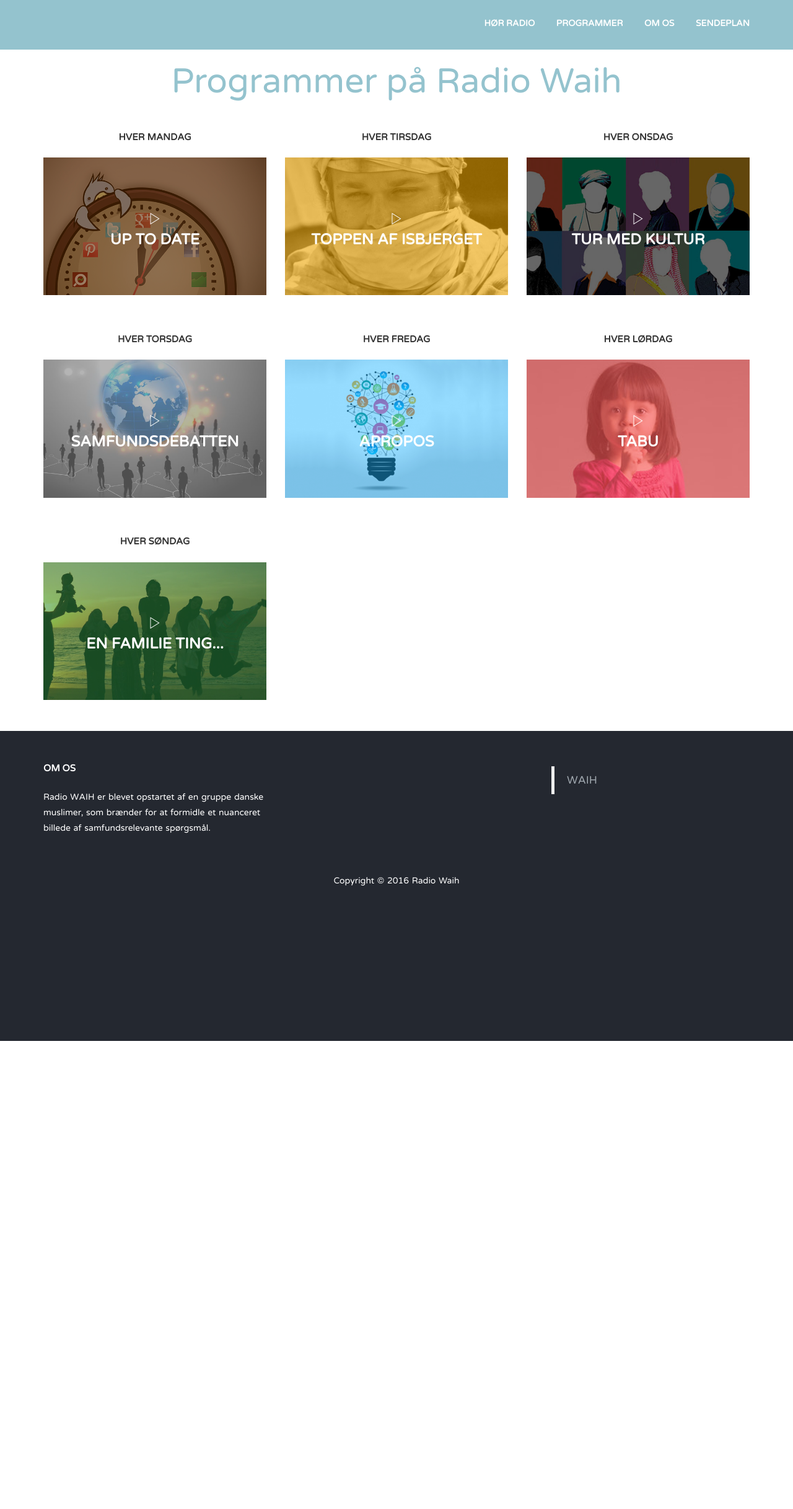
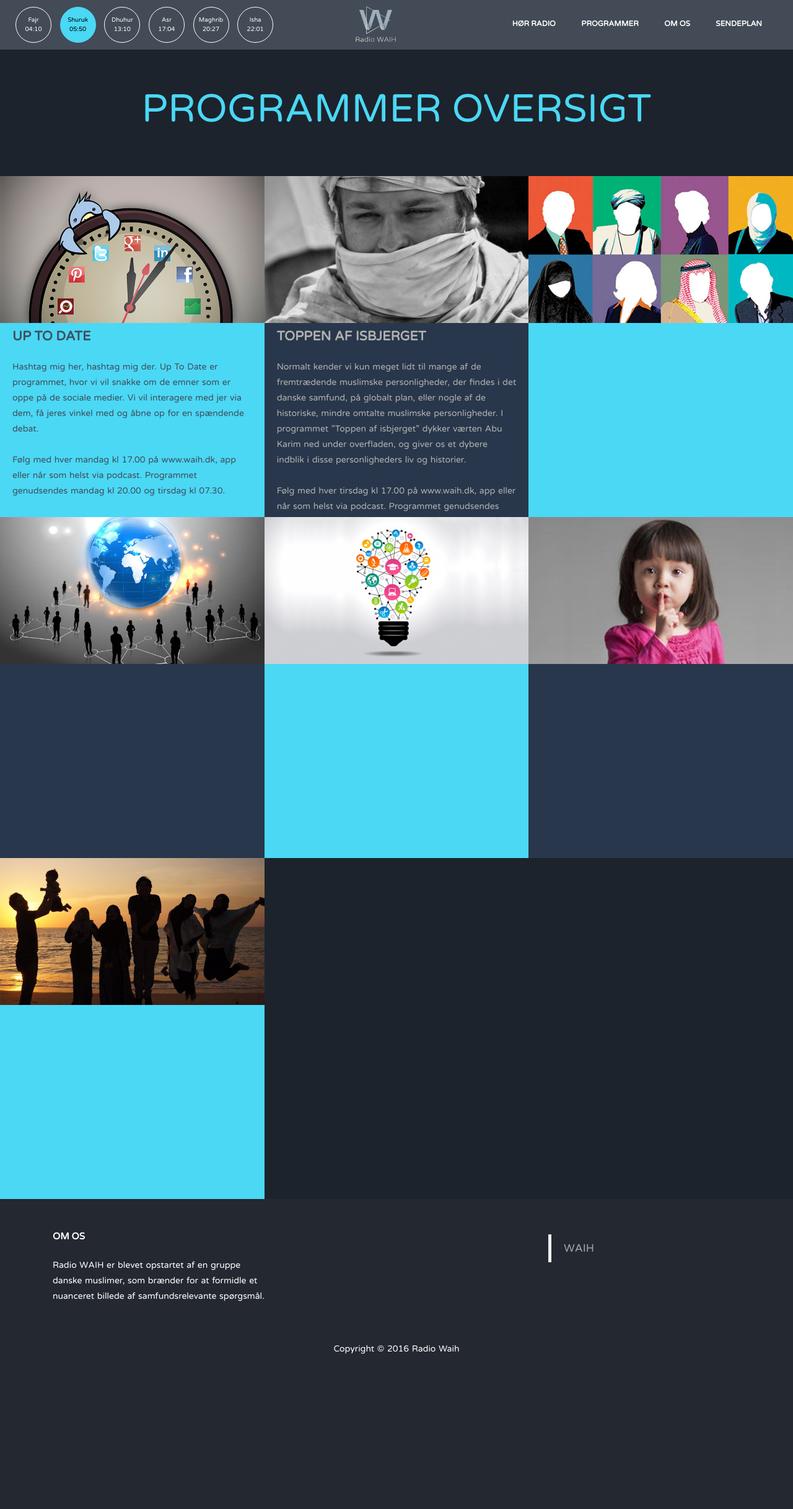
Before and after one commit to MuneebAshraf/Waih-v1, a PHP site: page /programs.html in a window 1280 px wide. Shown: the whole page at 62% size. Before the commit the page ends 1679 px from the top, so only its background shows below. Run offline with PHP 8.4, Linux system fonts and the light colour scheme; some libraries are stand-ins or nearby versions; some web fonts are replaced; grey boxes are pictures that could not be loaded.

Commit message:
forside (næsten) færdig og start på programsiden

```diff
--- a/UpToDate.html
+++ b/UpToDate.html
@@ -93,6 +93,12 @@
                     <div id="player6" class="col-md-6"></div>
                     <div id="player7" class="col-md-6"></div>
                     <div id="player8" class="col-md-6"></div>
+                    <div id="player9" class="col-md-6"></div>
+                    <div id="player10" class="col-md-6"></div>
+                    <div id="player11" class="col-md-6"></div>
+                    <div id="player12" class="col-md-6"></div>
+                    <div id="player13" class="col-md-6"></div>
+                    <div id="player14" class="col-md-6"></div>
                 </div>
             </section>
     <footer>
--- a/css/queries.css
+++ b/css/queries.css
@@ -60,6 +60,8 @@
     .salah{
         display: none;
     }
+    .salahButton{display: block;}
+    .salahMobil{display: block;}
 
     .main-nav {
         float: left;
@@ -178,7 +180,8 @@
     font-size: 350%;
     }
 
-
+    .salahButton{display: block;}
+    .salahMobil{display: block;}
 }
 @media only screen and (min-width:0px) and (max-width:480px){
 
@@ -357,4 +360,7 @@
     .mission{font-size: 120%;}
 
 
+    .salahButton{display: block;}
+    .salahMobil{display: block;}
+
 }
--- a/css/style-s.css
+++ b/css/style-s.css
@@ -23,14 +23,13 @@ html, html a { -webkit-font-smoothing: antialiased; text-shadow: 1px 1px 1px rgb
 * elements. */
 html, button, input, select, textarea { font-family: 'Varela Round', sans-serif; }
 /* * Addresses margins handled incorrectly in IE 6/7. */
-body {width: 100%; margin: 0; font-family: 'Varela Round', sans-serif; }
+body {width: 100%; margin: 0; font-family: 'Varela Round', sans-serif; background-color: #1c232c; }
 
 * {
     margin: 0;
     padding: 0;
     box-sizing: border-box;
 }
-
 /*
 ==========================================================================
 Links
@@ -176,7 +175,6 @@ a:hover, a:focus { color: #3dc9b3; text-decoration: none; }
 p { color: #8c9398; word-spacing: 1px; line-height: 25px; font-size: 14px; }
 h2 { font-size: 15px; color: #353535; text-transform: uppercase; font-weight: bold; }
 h2::after { content: " "; display: block; width: 35px; margin: 25px auto; }
-.section-padding { padding: 90px 0 100px }
 .dark-bg { background: #f3f5f8; }
 .light-bg { background-color: #fff; }
 .dark-box { background: #f3f5f8; -webkit-box-shadow: 0px 3px 0px 0px #f0f2f4; -moz-box-shadow: 0px 3px 0px 0px #f0f2f4; box-shadow: 0px 3px 0px 0px #f0f2f4; }
@@ -198,7 +196,6 @@ body.overflow-hidden {
 }
 
 header{
-  background-color: #94c3ce;
   position: absolute;
   top: 0;
   left: 0;
@@ -212,28 +209,19 @@ header{
 @media only screen and (min-width: 768px) {
   .cd-header {
     height: 80px;
-    background: #94c3ce;
+    background-color: rgba(110, 120, 132, 0.48);
     box-shadow: none;
   }
 }
-@media only screen and (min-width: 0) {
-  .cd-header {
-    background: #94c3ce;
+
+@media only screen and (min-width:0px) and (max-width:480px){
+.cd-header{
+        background-color: rgba(41, 52, 67, 0.48);
+        height: 60px;
     }
 }
 
-@media only screen and (min-width: 1170px) {
-  .cd-header {
-    -webkit-transition: background-color 0.3s;
-    -moz-transition: background-color 0.3s;
-    transition: background-color 0.3s;
-    /* Force Hardware Acceleration in WebKit */
-    -webkit-transform: translate3d(0, 0, 0);
-    -moz-transform: translate3d(0, 0, 0);
-    -ms-transform: translate3d(0, 0, 0);
-    -o-transform: translate3d(0, 0, 0);
-    transform: translate3d(0, 0, 0);
-  }
+@media only screen and (max-width: 991px) {
   .cd-header.is-fixed {
     /* when the user scrolls down, we hide the header right above the viewport */
     position: fixed;
@@ -262,8 +250,9 @@ header h1{
 }
 
 .cd-secondary-nav {
+  font-size: 12px;
   position: absolute;
-  top: 30%;
+  top: 35%;
   margin-right: -70px;
   bottom: auto;
   -webkit-transform: translateY(-50%);
@@ -273,7 +262,7 @@ header h1{
   transform: translateY(-50%);
   right: 10em;
   /* hidden on small devices */
-  display: none;
+  display: inline-block;
     -webkit-transition: all 0.2s;
     -moz-transition: all 0.2s;
     -ms-transition: all 0.2s;
@@ -281,18 +270,17 @@ header h1{
     transition: all 0.2s;
 }
 
-.cd-secondary-nav li a:hover,
-.cd-secondary-nav li a:active {
-    border-bottom: 1px solid #fff;
-
+.cd-secondary-nav li a:hover, .cd-secondary-nav li a:active {
+    border-bottom: 2px solid #4ad8f5;
 }
 .cd-secondary-nav li {
   display: inline-block;
-  margin-left: 2.2em;
+  margin-left: 3.2em;
 }
 .cd-secondary-nav a {
+  border-bottom: 2px solid transparent;
   display: inline-block;
-  color: white;
+  color: #fff;
   text-transform: uppercase;
   font-weight: 700;
 }
@@ -311,7 +299,27 @@ header h1{
   background-color: transparent;
   display: none;
 }
+.cd-primary-nav-trigger .cd-menu-text {
+  color: white;
+  text-transform: uppercase;
+  font-weight: 700;
+  /* hide the text on small devices */
+  display: none;
+}
 
+@media only screen and (max-width: 991px) {
+    .cd-header {
+      background-color: transparent;
+    -webkit-transition: background-color 0.3s;
+    -moz-transition: background-color 0.3s;
+    transition: background-color 0.3s;
+    /* Force Hardware Acceleration in WebKit */
+    -webkit-transform: translate3d(0, 0, 0);
+    -moz-transform: translate3d(0, 0, 0);
+    -ms-transform: translate3d(0, 0, 0);
+    -o-transform: translate3d(0, 0, 0);
+    transform: translate3d(0, 0, 0);
+    }
     .cd-primary-nav-trigger .cd-menu-icon {
       /* this span is the central line of the menu icon */
       display: inline-block;
@@ -333,6 +341,7 @@ header h1{
       transition: background-color 0.3s;
       /* these are the upper and lower lines in the menu icon */
     }
+
     .cd-primary-nav-trigger .cd-menu-icon::before, .cd-primary-nav-trigger .cd-menu-icon:after {
       content: '';
       width: 100%;
@@ -344,6 +353,8 @@ header h1{
       -moz-transition: -moz-transform .3s, top .3s, background-color 0s;
       transition: transform .3s, top .3s, background-color 0s;
     }
+}
+
 .cd-primary-nav-trigger .cd-menu-icon::before {
   top: -5px;
 }
@@ -407,9 +418,51 @@ header h1{
     font-size: 80%;
 }
 
+
 /* ==========================================================================
 Navigation
 ========================================================================== */
+.salah{
+    float: left;
+    margin-top: 0;
+    padding-left:20px;
+}
+
+.salah .isha{
+
+}
+
+.salah li{
+    list-style: none;
+    display: inline;
+}
+
+.salah p{
+    line-height: 15px;
+    list-style: none;
+    font-size: 70%;
+    color: #fff;
+    display: inline-block;
+    border: 1px solid #fff;
+    padding: 13px 8px ;
+    border-radius: 50%;
+    width:58px;
+    text-align: center;
+    margin: 11px 5px 0;
+    -webkit-transition: all 2s;
+    -moz-transition: all 2s;
+    -ms-transition: all 2s;
+    -o-transition: all 2s;
+    transition: all 2s;
+}
+
+.currentPrayer{
+    color: black !important;
+    border-color: #4ad8f5 !important;
+    background-color: #4ad8f5 !important;
+
+}
+
 
 .cd-primary-nav {
   /* by default it's hidden - on top of the viewport */
@@ -418,7 +471,7 @@ Navigation
   top: 0;
   height: 100%;
   width: 100%;
-  background: rgba(112, 161, 193, 0.96);
+  background: rgba(2, 23, 37, 0.96);
   z-index: 2;
   text-align: center;
   padding: 50px 0;
@@ -514,11 +567,12 @@ Navigation
 
 
 
+
 /* ==========================================================================
 Hero
 ========================================================================== */
 .cd-intro{
-    background-color: #fff;
+    background-color: #1c232c;
     -webkit-background-size: cover;
     -moz-background-size: cover;
     -o-background-size: cover;
@@ -537,25 +591,65 @@ Hero
 /* ==========================================================================
 Overskrift
 ========================================================================== */
+.headline{
+    padding: 100px 0 30px 0;
+}
 
-.headline{
+.headline h1{
     position: relative;
     text-align: center;
-    font-size: 198%;
-    color:#94c3ce;
+    font-size: 450%;
+    color:#4ad8f5;
+    text-transform: uppercase;
 }
 
 /* ==========================================================================
 poadcasts
 ========================================================================== */
-
-#portfolio{
-    padding-bottom: 10px;
+.row{
+    margin: 0;
 }
 
-.portfolio h2{
-    margin-top: -40px;
+.ydreBox{
+    width: 33.333333%;
+    float: left;
+    padding: 0;
+    overflow: hidden;
 }
+.programBox{
+    height: 550px;
+    background-color: #4AD8F5;
+    padding: 0;
+    overflow: hidden;
+}
+
+.programBox p,
+.programBox h2{
+    margin: 10px 20px;
+    color: #424D5D;
+}
+
+.programBox h2{
+    font-size: 150%;
+}
+
+.farve{
+    background-color: #28374B;
+}
+.farve h2,
+.farve p{
+    color:#B1B1B1
+}
+
+.programBillede{
+    padding-left: 0;
+}
+
+.programBillede img{
+    width: 100%;
+}
+
+
 
 .effects { padding-left: 15px; }
 .effects .img { position: relative; margin-bottom: 50px; position: relative; z-index: 1; overflow: hidden; }
@@ -564,7 +658,7 @@ poadcasts
 .effects .img:last-child { margin-right: 0; }
 .effects
 
-.img img {
+.programBillede img{
     display: block;
     margin:0;
     padding: 0;
--- a/isbjerget.html
+++ b/isbjerget.html
@@ -98,6 +98,12 @@
                 <div id="player6" class="col-md-6"></div>
                 <div id="player7" class="col-md-6"></div>
                 <div id="player8" class="col-md-6"></div>
+                <div id="player9" class="col-md-6"></div>
+                <div id="player10" class="col-md-6"></div>
+                <div id="player11" class="col-md-6"></div>
+                <div id="player12" class="col-md-6"></div>
+                <div id="player13" class="col-md-6"></div>
+                <div id="player14" class="col-md-6"></div>
             </div>
 
         </div>
--- a/js/scripts.js
+++ b/js/scripts.js
@@ -1,5 +1,4 @@
 jQuery(document).ready(function($){
-
 
 /***************** Waypoints ******************/
 
--- a/js/tur-kultur.js
+++ b/js/tur-kultur.js
@@ -6,7 +6,7 @@ js_audioPlayer(5,"audio/22-03-2017.mp3",  "Vært: Johannes<br>Emne: Danske musli
 js_audioPlayer(4,"audio/29-03-2017.mp3", "Vært: Johannes<br>Emne: Danske muslimer med somaliske rødder<br>Gæst: Adam & Abdighani");
 js_audioPlayer(3,"audio/05-04-2017.mp3", "Vært: Johannes<br>Emne: Danske muslimer med jyske rødder<br>Gæst: Dean Abdullah");
 js_audioPlayer(2,"audio/12-04-2017.mp3", "Vært: Johannes<br>Emne: Danske muslimer med albanske rødder<br>Gæst: Lavdrim Elmazi");
-js_audioPlayer(1,"audio/En tur med kultu.mp3",  "Test8");
+js_audioPlayer(1,"audio/19-04-2017.mp3", "Vært: Johannes<br>Emne: Danske muslimer med tyrkiske rødder<br>Gæst: Burhan Bayhan");
 
 
 
--- a/programs.html
+++ b/programs.html
@@ -29,7 +29,9 @@
 <body id="top">
         <header id="home" class="cd-header">
                 <nav>
-                    <ul class="main-nav cd-secondary-nav">
+                    <ul class="salah"></ul>
+                    <img class="logo col-md-1 col-md-offset-1" src="img/logo.png">
+                    <ul class="main-nav cd-secondary-nav js--main-nav ">
                         <li><a href="index.html">Hør radio</a></li>
                         <li><a href="programs.html">Programmer</a></li>
                         <li><a href="om.html">Om os</a></li>
@@ -37,9 +39,19 @@
                         <li><a href="sendeplan.html">Sendeplan</a></li>
                     </ul>
 
-                  <a class="cd-primary-nav-trigger" href="#0">
+                  <a class="cd-primary-nav-trigger" href="#0" >
 			      <span class="cd-menu-icon"></span>
 		          </a>
+                  <!--
+                  <ul class = "salah">
+                        <li><p>Fajr<br>06:30</p></li>
+                        <li><p>Shuruk<br>08:27</p></li>
+                        <li><p>Dhuhur<br>12:05</p></li>
+                        <li><p>Asr<br>13:25</p></li>
+                        <li><p>Maghrib<br>15:40</p></li>
+                        <li><p class="isha">Isha<br>17:31</p></li>
+                  </ul>
+                 -->
         </nav>
         </header>
 
@@ -58,91 +70,91 @@
 		</ul>
 	</nav>
 
+
+        <nav>
+		<ul class="cd-primary-nav">
+			            <li><a href="index.html">Hør radio</a></li>
+                        <li><a href="programs.html">Programmer</a></li>
+                        <li><a href="om.html">Om os</a></li>
+                        <!--<li><a href="v%C3%A6rter.html">Værter</a></li>-->
+                        <li><a href="sendeplan.html">Sendeplan</a></li>
+
+			<li class="cd-label">Follow us</li>
+
+			<li class="cd-social cd-facebook"><a href="https://www.facebook.com/radiowaih/?fref=ts">Facebook</a></li>
+			<li class="cd-social cd-instagram"><a href="https://www.instagram.com/radio.waih/">Instagram</a></li>
+		</ul>
+	</nav>
+
     <div class="headline cd-intro">
-        <h1>Programmer på Radio Waih</h1>
+        <h1>Programmer oversigt</h1>
     </div>
 
-    <section class="container">
+    <section class="programmer">
         <div class="row">
-            <div class="col-md-4">
-                <h2 class="text-center">Hver Mandag</h2>
-                          <div class="overlay-effect effects clearfix">
-                            <div class="img">
-                              <img src="img/myter.jpg" alt="Portfolio Item" onClick="document.getElementById('audio_play').pause(); return false;">
-                              <div class="overlay myter">
-                                <a href="UpToDate.html"  class="expand"><i class="ion-ios-play-outline"></i><br>Up to date</a>
-                              </div>
-                            </div>
+            <div class="ydreBox">
+                        <div class="programBox">
+                            <a href="UpToDate.html" class="programBillede">
+                                  <div class="overlay"></div>
+                                  <img src="img/myter.jpg" alt="Tur med kultur Radio WAIH">
+                            </a>
+                            <h2>Up to date</h2>
+                            <p>Hashtag mig her, hashtag mig der. Up To Date er programmet, hvor vi vil snakke om de emner som er oppe på de sociale medier. Vi vil interagere med jer via dem, få jeres vinkel med og åbne op for en spændende debat.<br><br>Følg med hver mandag kl 17.00 på www.waih.dk, app eller når som helst via podcast. Programmet genudsendes mandag kl 20.00 og tirsdag kl 07.30. </p>
+                        </div>
+            </div>
+            <div class="ydreBox">
+                          <div class="programBox farve">
+                            <a href="isbjerget.html" class="programBillede">
+                                  <div class="overlay"></div>
+                                  <img src="img/toppen.JPG" alt="Tur med kultur Radio WAIH">
+                            </a>
+                            <h2>Toppen af isbjerget</h2>
+                            <p>Normalt kender vi kun meget lidt til mange af de fremtrædende muslimske personligheder, der findes i det danske samfund, på globalt plan, eller nogle af de historiske, mindre omtalte muslimske personligheder. I programmet ”Toppen af isbjerget” dykker værten Abu Karim ned under overfladen, og giver os et dybere indblik i disse personligheders liv og historier.<br><br>Følg med hver tirsdag kl 17.00 på www.waih.dk, app eller når som helst via podcast. Programmet genudsendes tirsdag kl 20.00 og onsdag kl 07.30.</p>
                           </div>
             </div>
-            <div class="col-md-4">
-                    <h2 class="text-center">Hver Tirsdag</h2>
-                          <div class="overlay-effect effects clearfix">
-                            <div class="img">
-                              <img src="img/toppen.JPG" alt="Portfolio Item" onClick="document.getElementById('audio_play').pause(); return false;">
-                              <div class="overlay toppen">
-                                <a href="isbjerget.html"  class="expand"><i class="ion-ios-play-outline"></i><br>Toppen af isbjerget</a>
-                              </div>
-                            </div>
+            <div class="ydreBox">
+                          <div class="programBox">
+                            <a href="tur-kultur.html" class="programBillede">
+                                  <div class="overlay"></div>
+                                  <img src="img/kultur.jpg" alt="Tur med kultur Radio WAIH">
+                              </a>
                           </div>
             </div>
-            <div class="col-md-4">
-                    <h2 class="text-center">Hver Onsdag</h2>
-                          <div class="overlay-effect effects clearfix">
-                            <div class="img">
-                              <img src="img/kultur.jpg" alt="Portfolio Item" onClick="document.getElementById('audio_play').pause(); return false;">
-                              <div class="overlay kultur">
-                                <a href="tur-kultur.html"  class="expand"><i class="ion-ios-play-outline"></i><br>Tur med kultur</a>
-                              </div>
-                            </div>
+            <div class="ydreBox">
+                        <div class="programBox farve">
+                            <a href="samfund.html" class="programBillede">
+                                  <div class="overlay"></div>
+                                  <img src="img/samfund.jpg" alt="Tur med kultur Radio WAIH">
+                              </a>
                           </div>
             </div>
-            <div class="col-md-4">
-                    <h2 class="text-center">Hver Torsdag</h2>
-                        <div class="overlay-effect effects clearfix">
-                            <div class="img">
-                              <img src="img/samfund.jpg" alt="Portfolio Item" onClick="document.getElementById('audio_play').pause(); return false;">
-                              <div class="overlay samfunds">
-                                <a href="samfund.html"  class="expand"><i class="ion-ios-play-outline"></i><br>Samfundsdebatten</a>
-                              </div>
-                            </div>
+            <div class="ydreBox">
+                        <div class="programBox">
+                            <a href="apropos.html" class="programBillede">
+                                  <div class="overlay"></div>
+                                  <img src="img/test.jpeg" alt="Tur med kultur Radio WAIH">
+                              </a>
                           </div>
             </div>
-            <div class="col-md-4">
-                    <h2 class="text-center">Hver Fredag</h2>
-                        <div class="overlay-effect effects clearfix">
-                            <div class="img">
-                              <img src="img/test.jpeg" alt="Portfolio Item" onClick="document.getElementById('audio_play').pause(); return false;">
-                              <div class="overlay apropos">
-                                <a href="apropos.html"  class="expand"><i class="ion-ios-play-outline"></i><br>Apropos</a>
-                              </div>
-                            </div>
+            <div class="ydreBox">
+                        <div class="programBox farve">
+                            <a href="tabu.html" class="programBillede">
+                                  <div class="overlay"></div>
+                                  <img src="img/tabu.jpg" alt="Tur med kultur Radio WAIH">
+                              </a>
                           </div>
             </div>
-            <div class="col-md-4">
-                    <h2 class="text-center">Hver Lørdag</h2>
-                        <div class="overlay-effect effects clearfix">
-                            <div class="img">
-                              <img src="img/tabu.jpg" alt="Portfolio Item" onClick="document.getElementById('audio_play').pause(); return false;">
-                              <div class="overlay tabu">
-                                <a href="tabu.html"  class="expand"><i class="ion-ios-play-outline"></i><br>Tabu</a>
-                              </div>
-                            </div>
-                          </div>
-            </div>
-            <div class="col-md-4">
-                    <h2 class="text-center">Hver Søndag</h2>
-                        <div class="overlay-effect effects clearfix">
-                            <div class="img">
-                              <img src="img/familie.jpg" alt="Portfolio Item" onClick="document.getElementById('audio_play').pause(); return false;">
-                              <div class="overlay familie">
-                                <a href="familie.html"  class="expand"><i class="ion-ios-play-outline"></i><br>En Familie ting...</a>
-                              </div>
-                            </div>
+            <div class="ydreBox">
+                        <div class="programBox">
+                            <a href="familie.html" class="programBillede">
+                                  <div class="overlay"></div>
+                                  <img src="img/familie.jpg" alt="Tur med kultur Radio WAIH">
+                              </a>
                           </div>
             </div>
         </div>
-    </section>
+   </section>
+
     <footer>
           <div class="container">
             <div class="row">
@@ -187,5 +199,6 @@
           ga('send', 'pageview');
 
     </script>
+    <script src="js/prayertimes.js"></script>
 </body>
 </html>
--- a/samfund.html
+++ b/samfund.html
@@ -97,6 +97,12 @@
                 <div id="player6" class="col-md-6"></div>
                 <div id="player7" class="col-md-6"></div>
                 <div id="player8" class="col-md-6"></div>
+                <div id="player9" class="col-md-6"></div>
+                <div id="player10" class="col-md-6"></div>
+                <div id="player11" class="col-md-6"></div>
+                <div id="player12" class="col-md-6"></div>
+                <div id="player13" class="col-md-6"></div>
+                <div id="player14" class="col-md-6"></div>
 
             </div>
 
--- a/tur-kultur-lyd.html
+++ b/tur-kultur-lyd.html
@@ -9,7 +9,7 @@
 </head>
 <body class="tur-kultur" style="min-width: 540px;">
     <div>
-                <div id="player2" class="col-md-6"></div>
+                <div id="player1" class="col-md-6"></div>
                 <div class="col-md-12"> <a class="btn btn-full" href="tur-kultur.html">Se mere</a>
             </div>
     </div>
--- a/tur-kultur.html
+++ b/tur-kultur.html
@@ -95,6 +95,12 @@
                     <div id="player6" class="col-md-6"></div>
                     <div id="player7" class="col-md-6"></div>
                     <div id="player8" class="col-md-6"></div>
+                    <div id="player9" class="col-md-6"></div>
+                    <div id="player10" class="col-md-6"></div>
+                    <div id="player11" class="col-md-6"></div>
+                    <div id="player12" class="col-md-6"></div>
+                    <div id="player13" class="col-md-6"></div>
+                    <div id="player14" class="col-md-6"></div>
                 </div>
             </section>
     <footer>
```
Also changed, not shown: css/styles.css (+11 -7 lines), index.html (+56 -58 lines), js/UpToDate.js (+11 -10 lines), js/isbjerget.js (+11 -10 lines), js/samfund.js (+11 -10 lines). Lines whose indentation alone changed are shown as unchanged.
